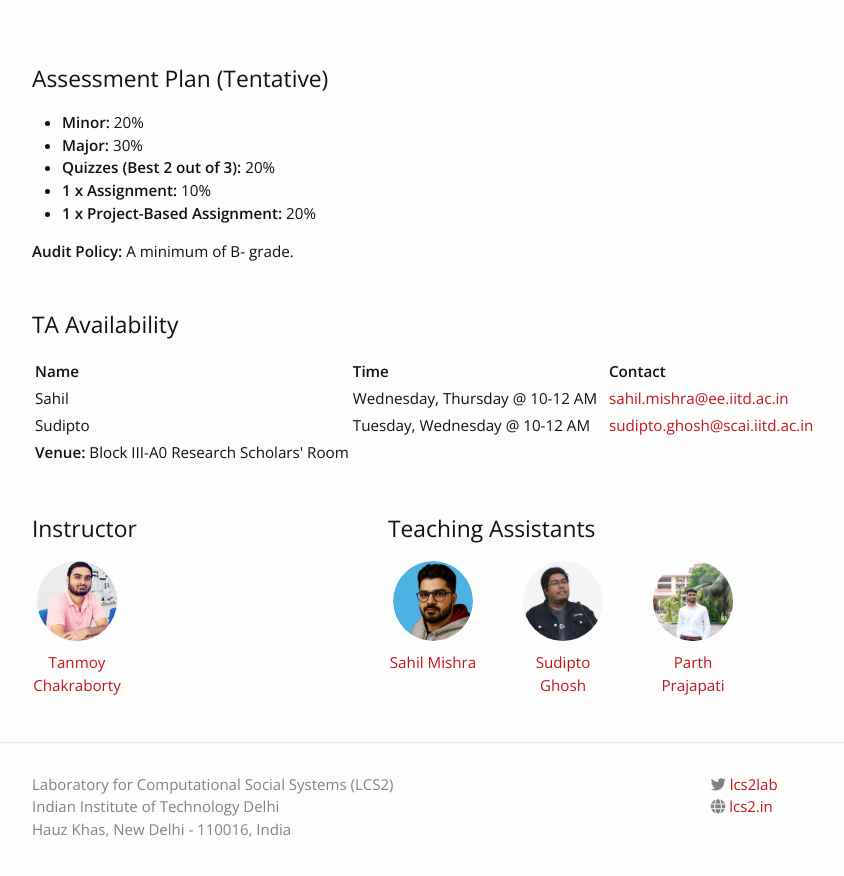
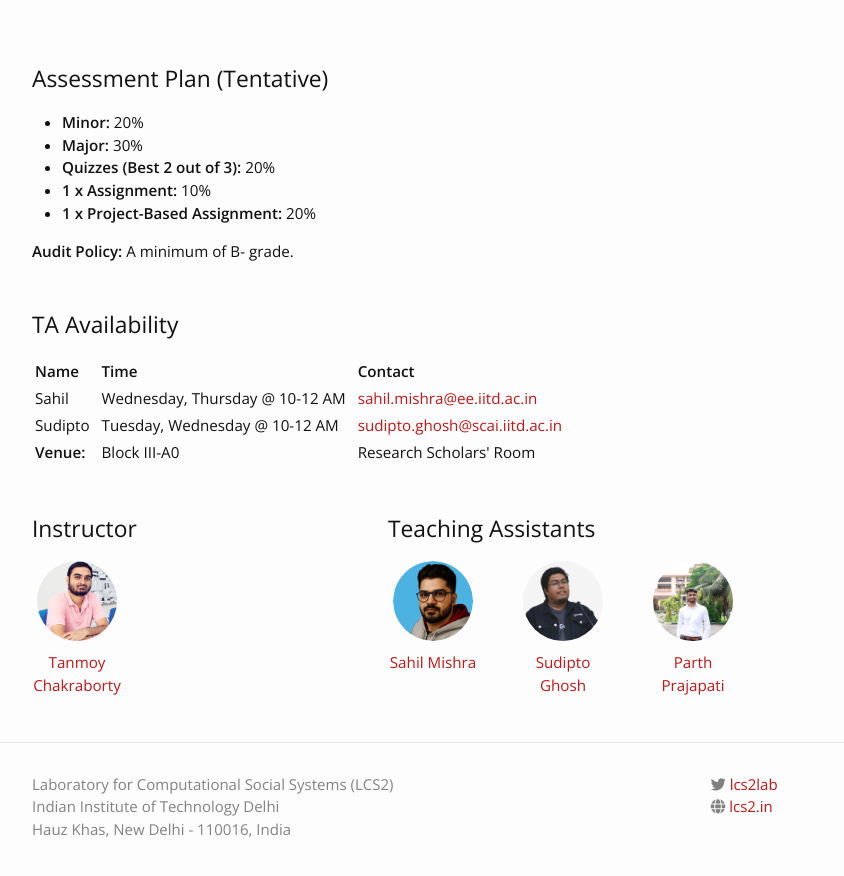
Before and after one commit to lcs2-iitd/ELL409-2501, a Jekyll site: the page built from index.md, in a window 1280 px wide and 900 px high, scrolled down 1206 px. Shown: the top 876 px of the window, without its empty margins (163-1007 px from the left). Built offline with Jekyll 4.4.1, drawn with Linux system fonts in a browser that asks for light colours; nearby versions of some CDN libraries; part of the change alters nothing that is shown.

```diff
--- a/_layouts/home.html
+++ b/_layouts/home.html
@@ -69,7 +69,9 @@ layout: default
             <td><a href="mailto:sudipto.ghosh@scai.iitd.ac.in">sudipto.ghosh@scai.iitd.ac.in</a></td>
         </tr>
         <tr>
-            <td><b>Venue:</b> Block III-A0 Research Scholars' Room</td>
+            <td><b>Venue:</b></td>
+            <td>Block III-A0</td>
+            <td>Research Scholars' Room</td>
         </tr>
     </table>
 
```
